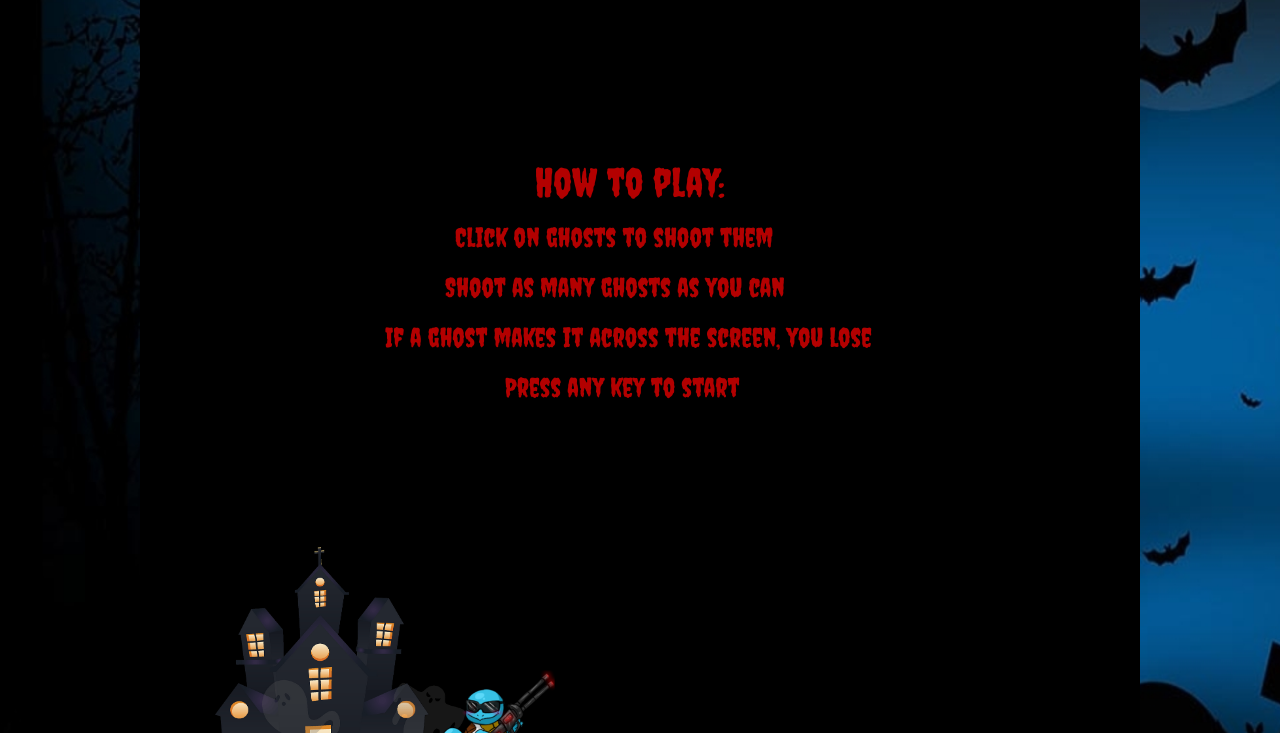
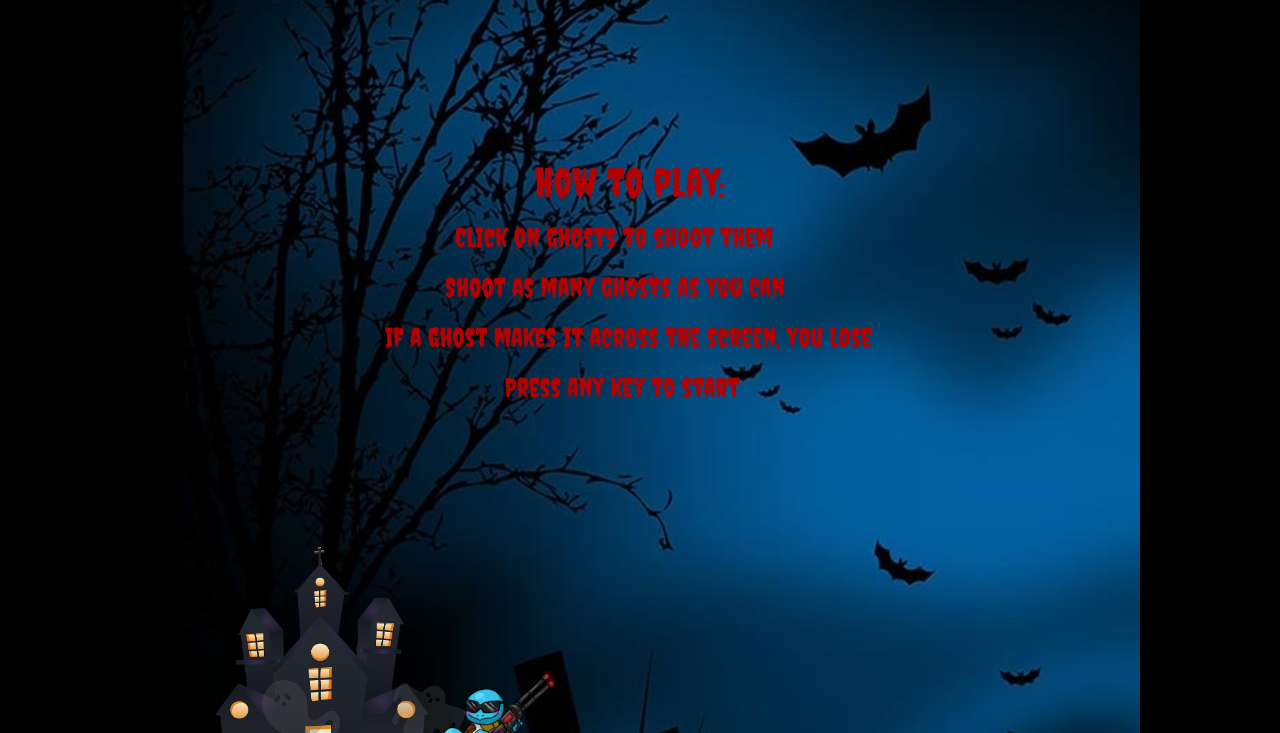
Before and after one commit to bkkac/GhostBlaster, a plain HTML site: page index.html in a window 1280 px wide. Shown: the part 166-899 px from the top of the page. Drawn offline with Linux system fonts and the light colour scheme.

Commit message:
switched bg images

```diff
--- a/stylesheets/main.css
+++ b/stylesheets/main.css
@@ -8,12 +8,13 @@ body {
     justify-content: center;
     align-items: center;
     position: relative;
-    background-image: url('../images/graveyard.jpg');
+    background-color: black;
     background-size: 1700px 1200px;
 }
 
 #game-canvas {
-    background-color: black;
+     background-image: url('../images/graveyard.jpg');
+
     margin-bottom: 50px;
 }
 
```
